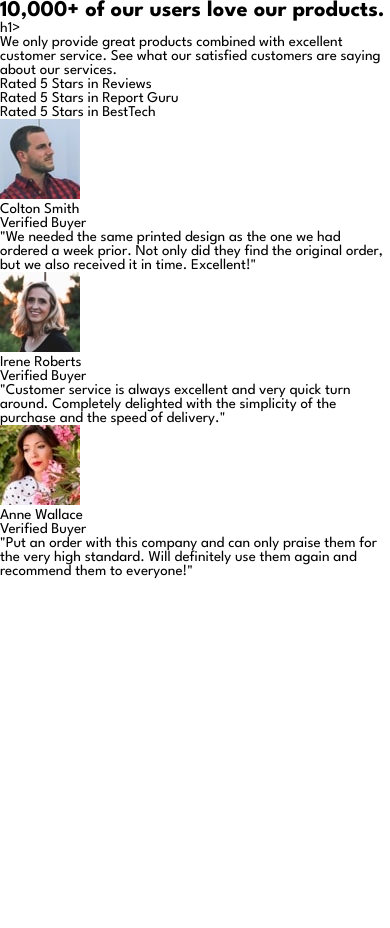
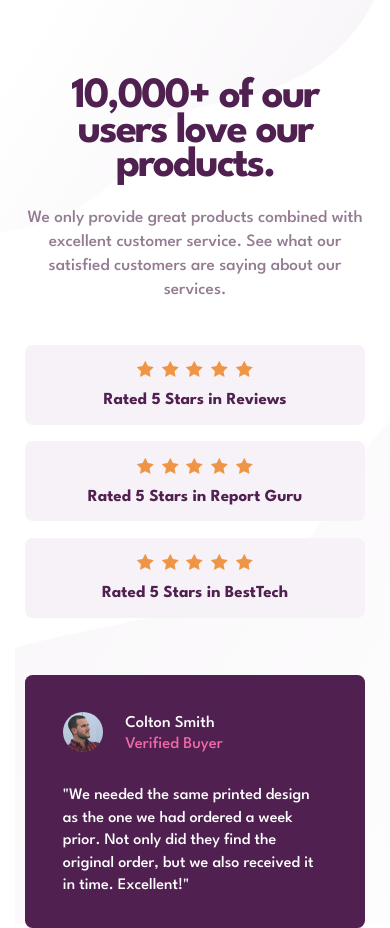
Before and after one commit to tassista/social-proof-section-master, a plain HTML site: page index.html in a window 390 px wide. Shown: the top 928 px of the page. Before the commit the page ends 844 px from the top, so only its background shows below. Drawn offline with Linux system fonts and the light colour scheme; files that its build step writes are made by us from their sources.

Commit message:
mobile version

```diff
--- a/design/style.css
+++ /dev/null
@@ -1,23 +0,0 @@
-:root{
-    /*primary-clr*/
-
-    --very-dark-magenta: hsl(300, 43%, 22%);
-    --soft-pink: hsl(333, 80%, 67%);
-
-    /*neutral-clr*/
-
-    --dark-grayish-magenta: hsl(303, 10%, 53%);
-    --light-grayish-magenta: hsl(300, 24%, 96%);
-    --white: hsl(0, 0%, 100%);
-}
-
-*,
-*::before,
-*::after{
-    box-sizing: border-box;
-    margin: 0;
-}
-html{
-    font-family: "League Spartan", sans-serif;
-    font-size: 15px;
-}
--- a/index.html
+++ b/index.html
@@ -11,15 +11,34 @@
   </head>
   <body>
     <div class="wrapper">
-      <section class="decription">
-        <h1 class="description__title">10,000+ of our users love our products.</section>h1>
+      <section class="description">
+        <h1 class="description__title">10,000+ of our users love our products.</h1>
         <p class="description__text">We only provide great products combined with excellent customer service.
           See what our satisfied customers are saying about our services.</p>
       </section>
       <section class="rates">
-        <div class="rate">Rated 5 Stars in Reviews</div>
-        <div class="rate">Rated 5 Stars in Report Guru</div>
-        <div class="rate">Rated 5 Stars in BestTech</div>
+        <div class="rate"><div class="rate__stars">
+          <img src="/images/icon-star.svg" alt="" srcset="">
+          <img src="/images/icon-star.svg" alt="" srcset="">
+          <img src="/images/icon-star.svg" alt="" srcset="">
+          <img src="/images/icon-star.svg" alt="" srcset="">
+          <img src="/images/icon-star.svg" alt="" srcset="">
+        </div><div class="rate__text">Rated 5 Stars in Reviews</div></div>
+        <div class="rate"><div class="rate__stars">
+          <img src="/images/icon-star.svg" alt="" srcset="">
+          <img src="/images/icon-star.svg" alt="" srcset="">
+          <img src="/images/icon-star.svg" alt="" srcset="">
+          <img src="/images/icon-star.svg" alt="" srcset="">
+          <img src="/images/icon-star.svg" alt="" srcset="">
+        </div><div class="rate__text">Rated 5 Stars in Report Guru</div>
+      </div>
+        <div class="rate"><div class="rate__stars">
+          <img src="/images/icon-star.svg" alt="" srcset="">
+          <img src="/images/icon-star.svg" alt="" srcset="">
+          <img src="/images/icon-star.svg" alt="" srcset="">
+          <img src="/images/icon-star.svg" alt="" srcset="">
+          <img src="/images/icon-star.svg" alt="" srcset="">
+        </div><div class="rate__text">Rated 5 Stars in BestTech</div></div>
       </section>
       <section class="reviews">
         <div class="review">
--- /dev/null
+++ b/style.css
@@ -0,0 +1,97 @@
+:root{
+    /*primary-clr*/
+
+    --very-dark-magenta: hsl(300, 43%, 22%);
+    --soft-pink: hsl(333, 80%, 67%);
+
+    /*neutral-clr*/
+
+    --dark-grayish-magenta: hsl(303, 10%, 53%);
+    --light-grayish-magenta: hsl(300, 24%, 96%);
+    --white: hsl(0, 0%, 100%);
+}
+
+*,
+*::before,
+*::after{
+    box-sizing: border-box;
+    margin: 0;
+}
+html{
+    font-family: "League Spartan", sans-serif;
+    font-size: 15px;
+}
+body{
+    height: 100vh;
+    background-image: url(/images/bg-pattern-top-mobile.svg),url(/images/bg-pattern-bottom-mobile.svg);
+    background-repeat: no-repeat, no-repeat;
+    background-position: top left, bottom right;
+    }
+.wrapper{
+    width: 87%;
+    max-width: 1200px;
+    margin: 80px auto;
+    display: grid;
+    gap: 1.7rem;
+}
+.description{
+    font-size: 1.15rem;
+    font-weight: 500;
+    line-height: 1.4;
+    text-align: center;
+    color: var(--dark-grayish-magenta);
+}
+.description__title{
+    font-size: 2.875rem;
+    font-weight: 700;
+    line-height: .8;
+    letter-spacing: -2px;
+    color: var(--very-dark-magenta);
+    margin-bottom: 1.5rem;
+}
+.rate{
+    background-color: var(--light-grayish-magenta);
+    border-radius: .5rem;
+    margin-block: 1.1rem;
+    padding: 1.1rem;
+    text-align: center;
+}
+.rate__stars > * + * {
+    margin-left: 4px;
+}
+.rate__text{
+    margin-top: .8rem;
+    font-size: 1.125rem;
+    font-weight: 700;
+    color: var(--very-dark-magenta);
+}
+.review{
+    background-color: var(--very-dark-magenta);
+    color: var(--white);
+    border-radius: .5rem;
+    padding: 2.5rem 2.5rem 2rem;
+    margin-block: 1rem;
+}
+.review__header{
+    display: flex;
+    gap: 1.5rem;
+    align-items: center;
+    margin-bottom: 2rem;
+}
+.review__header img{
+    width: 40px;
+    border-radius: 50%;
+}
+.user-info{
+    font-size: 1.1rem;
+    font-weight: 500;
+}
+.user-info p:last-child{
+    color: var(--soft-pink);
+    margin-top: .3rem;
+}
+.review__text{
+    font-size: 1.075rem;
+    line-height: 1.4;
+    font-weight: 500;
+}
```
